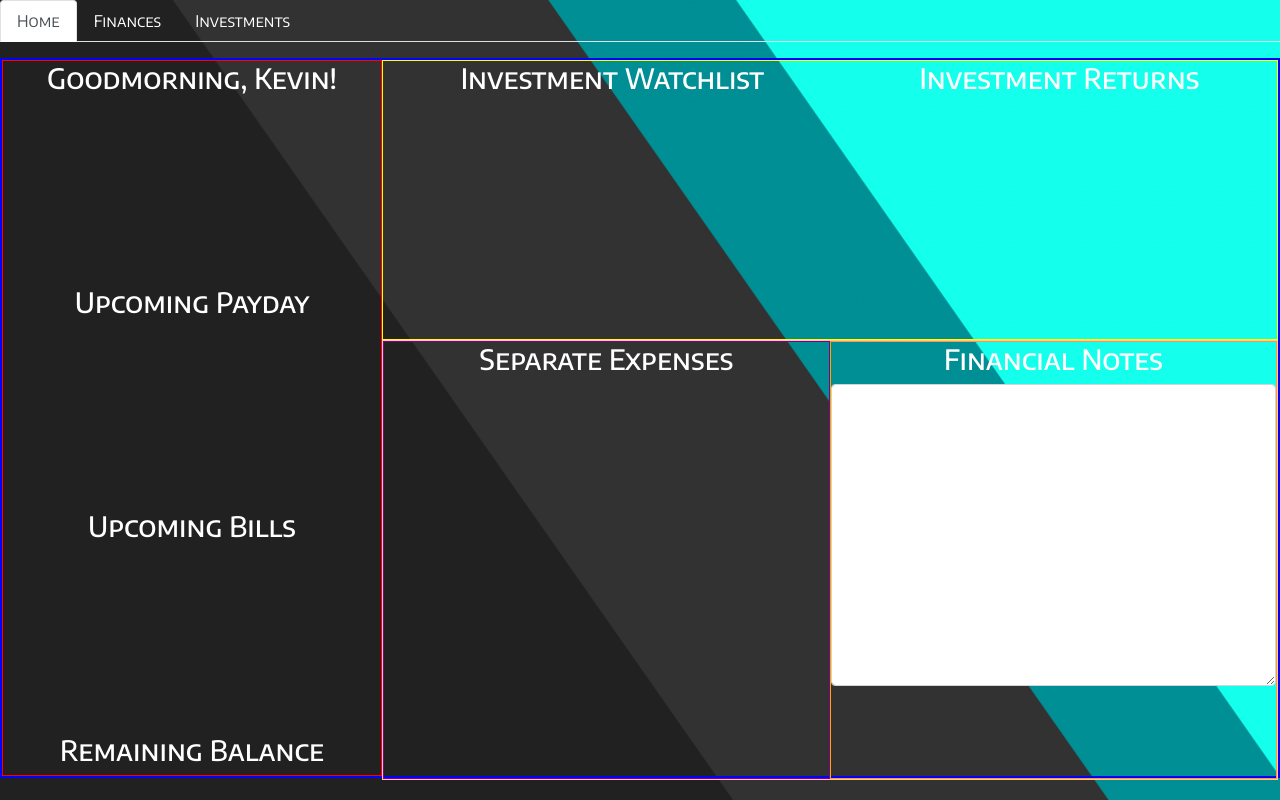
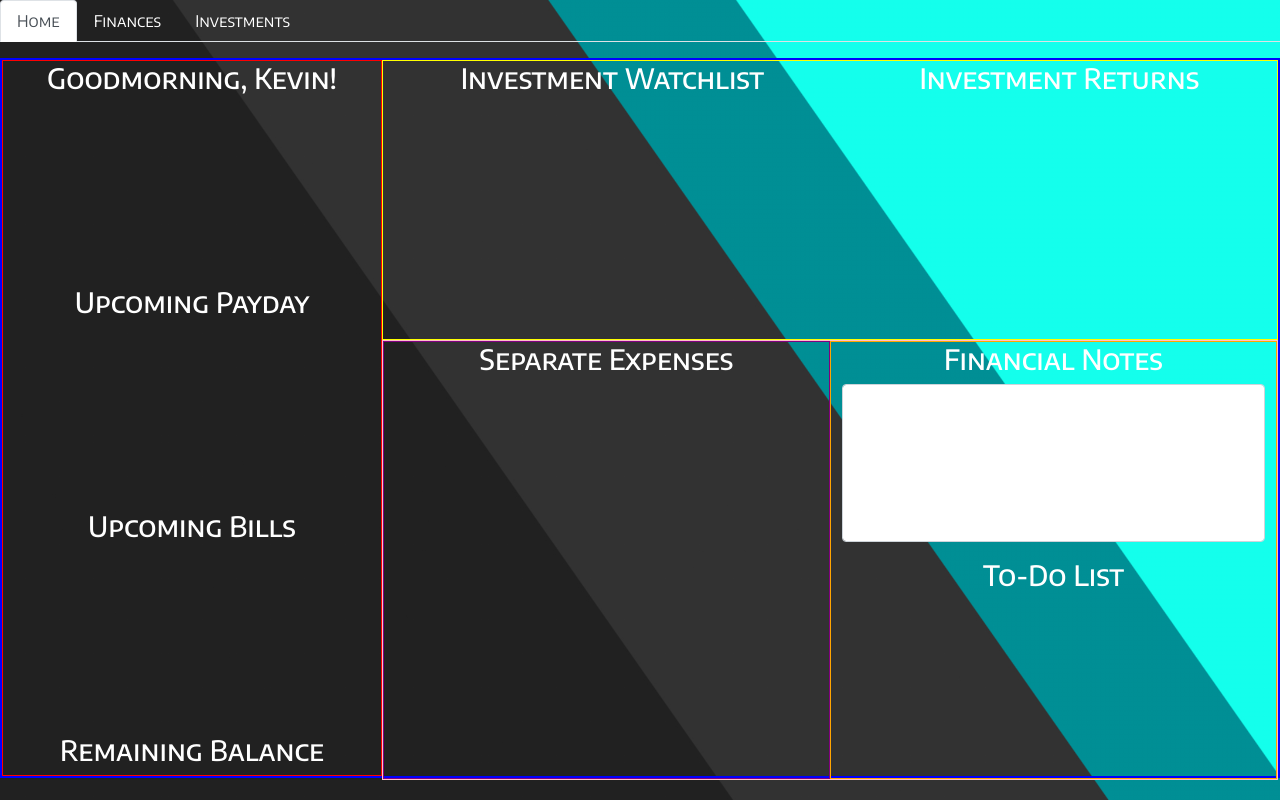
Before and after one commit to kebinghill/react-electron-finance, a React (Create React App) app: page / in a window 1280 px wide. Built offline with nearby package versions, Linux system fonts and the light colour scheme.

Commit message:
fixed text area for financial notes 50%

```diff
--- a/src/FinancialNotes.css
+++ b/src/FinancialNotes.css
@@ -7,6 +7,10 @@
 }
 
 Form {
-  width: 100%;
+  width: 95%;
+}
+
+#financial-text-area {
   max-height: 50%;
+  resize: none;
 }
--- a/src/FinancialNotes.jsx
+++ b/src/FinancialNotes.jsx
@@ -9,7 +9,7 @@ export default function FinancialNotes() {
       <h3>Financial Notes</h3>
       <Form>
         <Form.Group className="mb-3" controlId="exampleForm.ControlTextarea1">
-          <Form.Control as="textarea" rows={12} />
+          <Form.Control as="textarea" rows={6} id="financial-text-area" />
         </Form.Group>
       </Form>
       <h3>To-Do List</h3>
```
